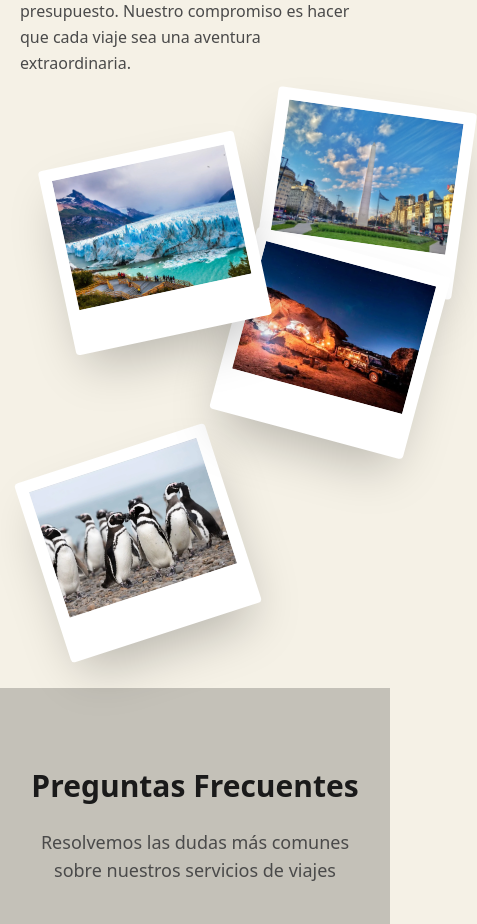
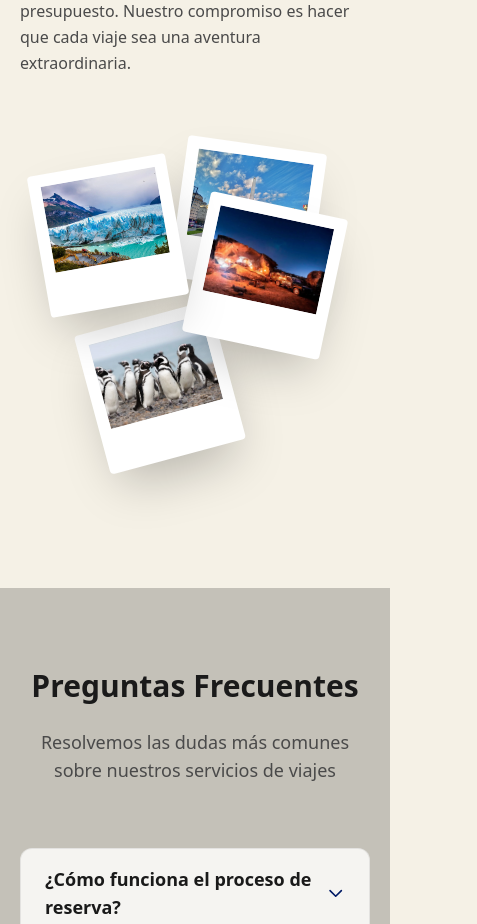
Before and after one commit to Benicere/juani-viajes, a Next.js app: page / in a window 390 px wide. Shown: the part 1100-2024 px from the top of the page, 477 px wide, since content can reach past the window. Built offline with nearby package versions, Linux system fonts and the light colour scheme.

Commit message:
Intro fixed and about us improved

```diff
--- a/src/components/IntroSection.tsx
+++ b/src/components/IntroSection.tsx
@@ -2,6 +2,7 @@
 
 import { motion } from 'framer-motion';
 import Image from 'next/image';
+import { useState, useEffect } from 'react';
 
 const collageImages = [
   {
@@ -27,6 +28,18 @@ const collageImages = [
 ];
 
 export default function IntroSection() {
+  const [isDesktop, setIsDesktop] = useState(false);
+
+  useEffect(() => {
+    const checkScreenSize = () => {
+      setIsDesktop(window.innerWidth >= 1024);
+    };
+
+    checkScreenSize();
+    window.addEventListener('resize', checkScreenSize);
+    return () => window.removeEventListener('resize', checkScreenSize);
+  }, []);
+
   return (
     <section className='py-16 md:py-24 lg:py-32 bg-[color:var(--color-background)]'>
       <div className='container'>
@@ -69,18 +82,29 @@ export default function IntroSection() {
               },
             }}
             viewport={{ margin: '0px 0px -100px 0px', once: true }}
-            className='relative w-full h-[500px] lg:h-[600px]'
+            className='relative w-full h-[400px] sm:h-[450px] md:h-[500px] lg:h-[600px] flex items-center justify-center'
           >
             {collageImages.map((image, index) => {
-              // Posiciones distribuidas para efecto desparramado - más separadas
-              const positions = [
-                { x: '10%', y: '5%', rotation: -12 },      // Arriba izquierda
-                { x: '60%', y: '25%', rotation: 15 },      // Centro derecha
-                { x: '5%', y: '65%', rotation: -18 },      // Abajo izquierda
-                { x: '70%', y: '-5%', rotation: 8 },       // Arriba derecha - más a la derecha y arriba
+              // Posiciones para mobile (más compactas y centradas)
+              const positionsMobile = [
+                { x: '5%', y: '10%', rotation: -10 },
+                { x: '50%', y: '20%', rotation: 12 },
+                { x: '20%', y: '48%', rotation: -15 },  // Pingüinos - más al centro y arriba
+                { x: '45%', y: '5%', rotation: 8 },
               ];
 
-              const { x, y, rotation } = positions[index];
+              // Posiciones para desktop (más distribuidas)
+              const positionsDesktop = [
+                { x: '10%', y: '5%', rotation: -12 },
+                { x: '60%', y: '25%', rotation: 15 },
+                { x: '20%', y: '55%', rotation: -18 },  // Pingüinos - más al centro y arriba
+                { x: '70%', y: '-5%', rotation: 8 },
+              ];
+
+              // Seleccionar posiciones según el tamaño de pantalla
+              const { x, y, rotation } = isDesktop
+                ? positionsDesktop[index]
+                : positionsMobile[index];
               const zIndex = collageImages.length - index;
 
               return (
@@ -104,7 +128,7 @@ export default function IntroSection() {
                     rotate: 0,
                     transition: { duration: 0.3 }
                   }}
-                  className='absolute w-[200px] sm:w-[240px] md:w-[280px] lg:w-[320px]'
+                  className='absolute w-[140px] sm:w-[180px] md:w-[240px] lg:w-[320px]'
                   style={{
                     left: x,
                     top: y,
```
